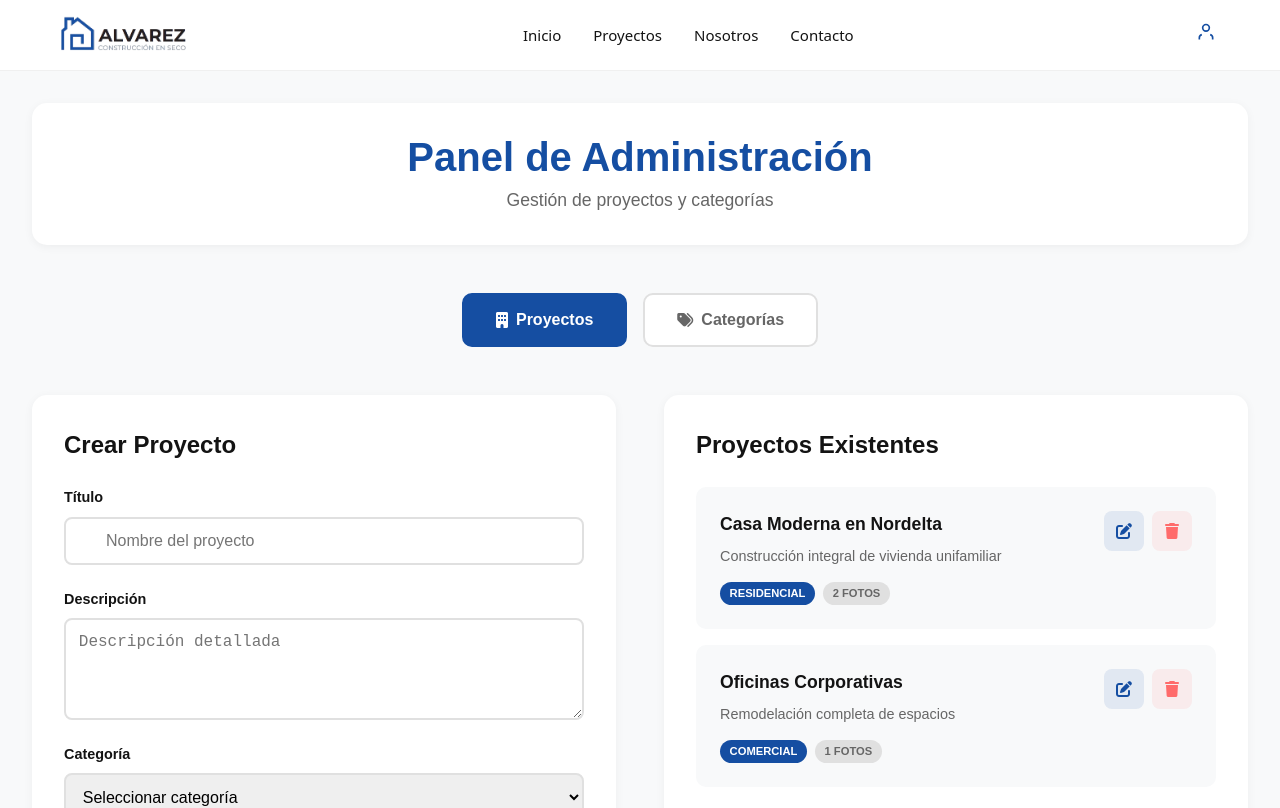
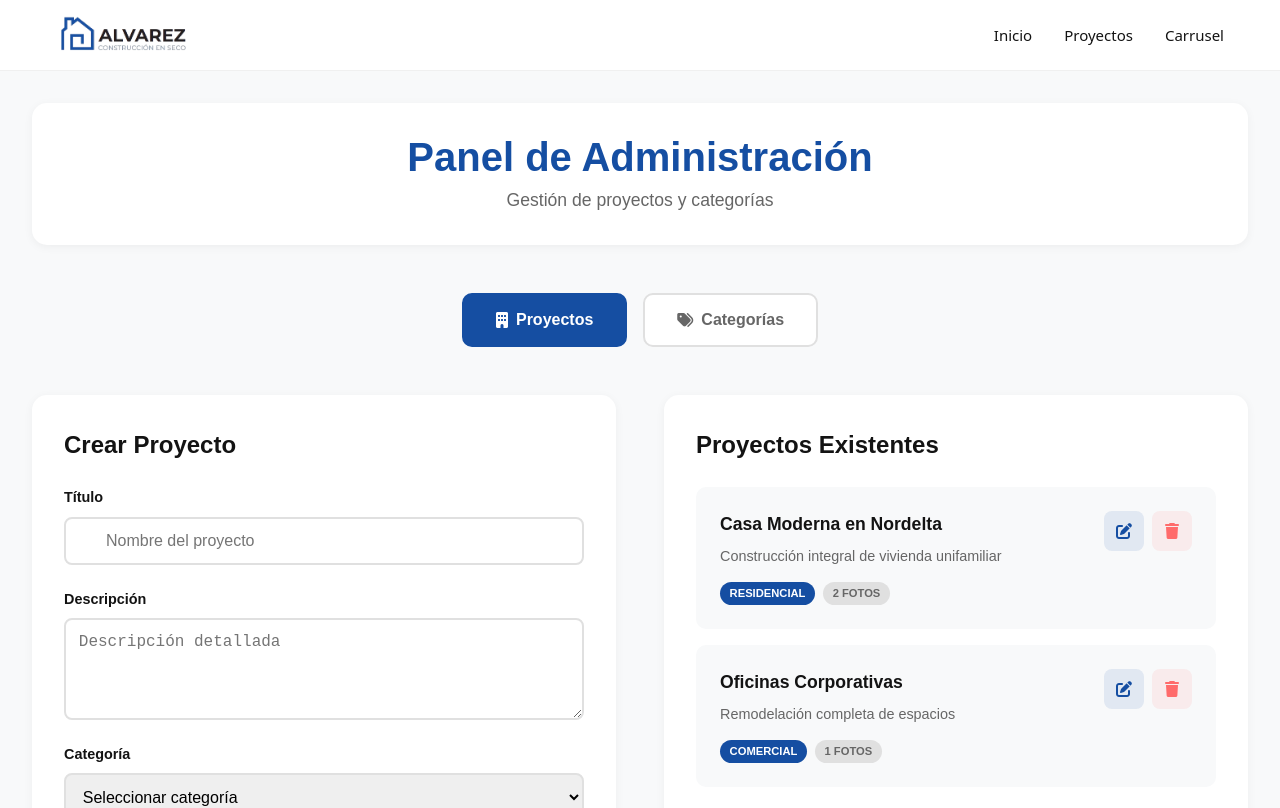
Before and after one commit to facute366/alvarez_frontend, a React (Vite) app: page /admin in a window 1280 px wide. Shown: the top 808 px of the page. Built offline with nearby package versions, Linux system fonts and the light colour scheme; sample sign-in values are in the browser's storage.

Commit message:
header admin

```diff
--- a/src/components/Footer.jsx
+++ b/src/components/Footer.jsx
@@ -1,6 +1,14 @@
 import "../styles/footer.css";
+import { useLocation } from "react-router-dom";
 
 export default function Footer() {
+  const location = useLocation();
+  const hideFooter =
+    location.pathname.startsWith("/admin") ||
+    location.pathname.startsWith("/carrusel-admin");
+
+  if (hideFooter) return null; // No renderiza nada en esas rutas
+
   return (
     <footer className="footer">
       {/* Mapa */}
@@ -18,11 +26,13 @@ export default function Footer() {
       <div className="footer-main">
         <div className="contenedor">
           <div className="footer-grid">
-
             {/* Logo y Descripción */}
             <div className="footer-brand">
               <a href="/" className="footer-logo" aria-label="Inicio">
-                <img src="/assets/img/logo_horizontal-removebg.png" alt="Alvarez Construcciones" />
+                <img
+                  src="/assets/img/logo_horizontal-removebg.png"
+                  alt="Alvarez Construcciones"
+                />
               </a>
               <p className="footer-description">
                 Especialistas en construcción en seco con más de 10 años de experiencia.
@@ -108,7 +118,6 @@ export default function Footer() {
                 Consulta Gratis
               </a>
             </div>
-
           </div>
         </div>
       </div>
--- a/src/components/Header.jsx
+++ b/src/components/Header.jsx
@@ -1,12 +1,16 @@
 import { useState } from "react";
 import "../styles/header.css";
-import { Link } from 'react-router-dom';
+import { Link, useLocation } from 'react-router-dom';
 
 export default function Header() {
   const [open, setOpen] = useState(false);
+  const location = useLocation();
 
   const toggleMenu = () => setOpen(!open);
   const closeMenu = () => setOpen(false);
+
+  // Si la ruta empieza con /admin o /carrusel-admin => mostrar menú admin
+  const isAdmin = location.pathname.startsWith("/admin") || location.pathname.startsWith("/carrusel-admin");
 
   return (
     <header className="header">
@@ -18,13 +22,24 @@ export default function Header() {
 
         {/* Desktop Navigation */}
         <nav className="nav-desktop">
+          {isAdmin ? (
+            <>
+              <Link to="/" className="nav-link">Inicio</Link>
+              <Link to="/admin" className="nav-link">Proyectos</Link>
+              <Link to="/carrusel-admin" className="nav-link">Carrusel</Link>
+            </>
+          ) : (
+            <>
               <Link to="/" className="nav-link">Inicio</Link>
               <Link to="/proyectos" className="nav-link">Proyectos</Link>
               <a href="#sobre-nosotros" className="nav-link">Nosotros</a>
               <a href="#contacto" className="nav-link">Contacto</a>
+            </>
+          )}
         </nav>
 
-        {/* User Icon */}
+        {/* User Icon (solo en público) */}
+        {!isAdmin && (
           <Link to="/login" className="user-icon">
             <svg width="20" height="20" viewBox="0 0 24 24" fill="none" stroke="currentColor" strokeWidth="2">
               <path d="M20 21v-2a4 4 0 0 0-3-3.87"/>
@@ -32,6 +47,7 @@ export default function Header() {
               <circle cx="12" cy="7" r="4"/>
             </svg>
           </Link>
+        )}
 
         {/* Mobile Menu Button */}
         <button className="menu-btn" onClick={toggleMenu}>
@@ -42,11 +58,21 @@ export default function Header() {
 
         {/* Mobile Menu */}
         <nav className={`nav-mobile ${open ? 'open' : ''}`}>
+          {isAdmin ? (
+            <>
+              <Link to="/" className="nav-link" onClick={closeMenu}>Inicio</Link>
+              <Link to="/admin" className="nav-link" onClick={closeMenu}>Proyectos</Link>
+              <Link to="/carrusel-admin" className="nav-link" onClick={closeMenu}>Carrusel</Link>
+            </>
+          ) : (
+            <>
               <Link to="/" className="nav-link" onClick={closeMenu}>Inicio</Link>
               <Link to="/proyectos" className="nav-link" onClick={closeMenu}>Proyectos</Link>
               <a href="#sobre-nosotros" className="nav-link" onClick={closeMenu}>Nosotros</a>
               <a href="#contacto" className="nav-link" onClick={closeMenu}>Contacto</a>
               <Link to="/login" className="nav-link" onClick={closeMenu}>Iniciar Sesión</Link>
+            </>
+          )}
         </nav>
 
         {/* Mobile Overlay */}
--- a/src/components/ProyectosAdmin.jsx
+++ b/src/components/ProyectosAdmin.jsx
@@ -4,8 +4,10 @@ import Swal from 'sweetalert2';
 import { useAdminGuard } from './Login';
 
 
+
 function ProyectosAdmin() {
    useAdminGuard(); // ← esto protege /admin
+
   // Estados principales
   const [activeTab, setActiveTab] = useState('proyectos');
   const [loading, setLoading] = useState(false);
@@ -291,6 +293,7 @@ function ProyectosAdmin() {
   };
 
   return (
+
     <div className="admin-container">
       <div className="admin-header">
         <h1>Panel de Administración</h1>
```
Lines whose indentation alone changed are shown as unchanged.
